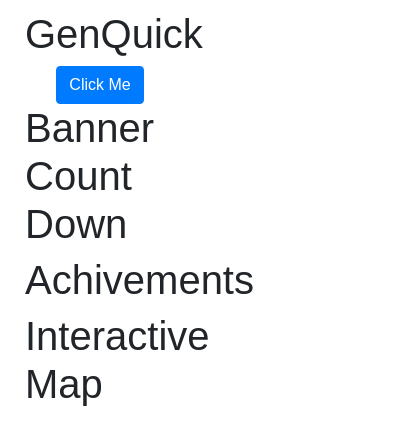
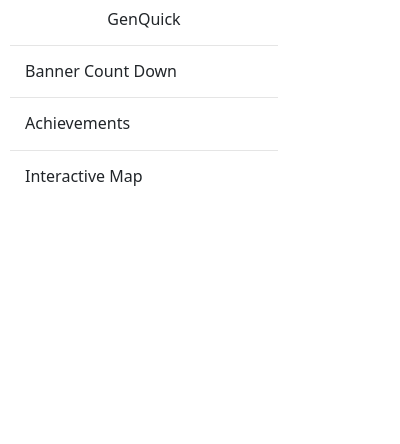
Before and after one commit to oZep/GenQuick, a browser extension: page src/popup.html in a window 400 px wide. Drawn offline with nearby package versions, Linux system fonts and the light colour scheme.

Commit message:
Added Images and Updated HTML for basic layout

```diff
--- a/src/popup.html
+++ b/src/popup.html
@@ -3,18 +3,16 @@
 <head>
     <title>GenQuick</title>
     <meta charset="utf-8">
-    <meta name="viewport"
-        content="width=device-width, initial-scale=1">
-    <link rel="stylesheet" type="text/css"
-        href="css/bootstrap.min.css">
-    <script src="js/bootstrap.min.js"></script>
+    <meta http-equiv="X-UA-Compatible" content="IE=edge">
+    <meta name="viewport" content="width=device-width, initial-scale=1.0">
+    <link rel="stylesheet" type="text/css" href="css/bootstrap.min.css">
     <style>
         body {
-          width: 200px;
-          height: 150px;
+          width: 18rem;
+          height: fit-content;
           padding: 10px;
-          font-family: Arial, sans-serif;
-          font-size: 14px;
+          font-family: system-ui, -apple-system, BlinkMacSystemFont, 'Segoe UI', Roboto, Oxygen, Ubuntu, Cantarell, 'Open Sans', 'Helvetica Neue', sans-serif;
+          font-size: 10px;
         }
         .center {
           text-align: center;
@@ -23,23 +21,23 @@
 </head>
 <body>
     <div class="container">
-        <h1 class="center">GenQuick</h1>
-        <div class="center">
-          <button class="btn btn-primary">Click Me</button>
+        <h6 class="center">GenQuick</h1>
     </div>
+    <hr/>
+    <div class="container">
+        <h6>Banner Count Down</h1>
     </div>
+    <hr/>
     <div class="container">
-        <h1>Banner Count Down</h1>
+        <h6>Achievements</h1>
     </div>
+    <hr/>
     <div class="container">
-        <h1>Achivements</h1>
-      </div>
-      <div class="container">
-        <h1>Interactive Map</h1>
+        <h6>Interactive Map</h1>
     </div>
 
-      <!-- Add Bootstrap JS scripts (jQuery is required for Bootstrap JS) -->
-      <script src="https://code.jquery.com/jquery-3.6.0.min.js"></script>
-      <script src="https://maxcdn.bootstrapcdn.com/bootstrap/3.3.7/js/bootstrap.min.js"></script>
+    <!-- Link to your locally hosted jQuery -->
+    <script src="js/jquery-3.6.0.min.js"></script>
+    <script src="js/bootstrap.min.js"></script>
 </body>
 </html>
```
Also changed, not shown: manifest.json, src/img/GenQuickLogo.png (added), src/img/Screenshot 2023-08-05 at 6.59.17 PM.png (added), src/img/Screenshot 2023-08-05 at 6.59.34 PM.png (added), src/img/Screenshot 2023-08-05 at 6.59.44 PM.png (added), src/img/Screenshot 2023-08-05 at 6.59.58 PM.png (added), src/img/Screenshot 2023-08-05 at 7.00.07 PM.png (added), src/img/Screenshot 2023-08-05 at 7.00.13 PM.png (added), src/img/Screenshot 2023-08-05 at 7.00.41 PM.png (added), src/img/Screenshot 2023-08-05 at 7.00.50 PM.png (added), src/img/Screenshot 2023-08-05 at 7.01.01 PM.png (added), src/js/content.js (added). Lines whose indentation alone changed are shown as unchanged.
